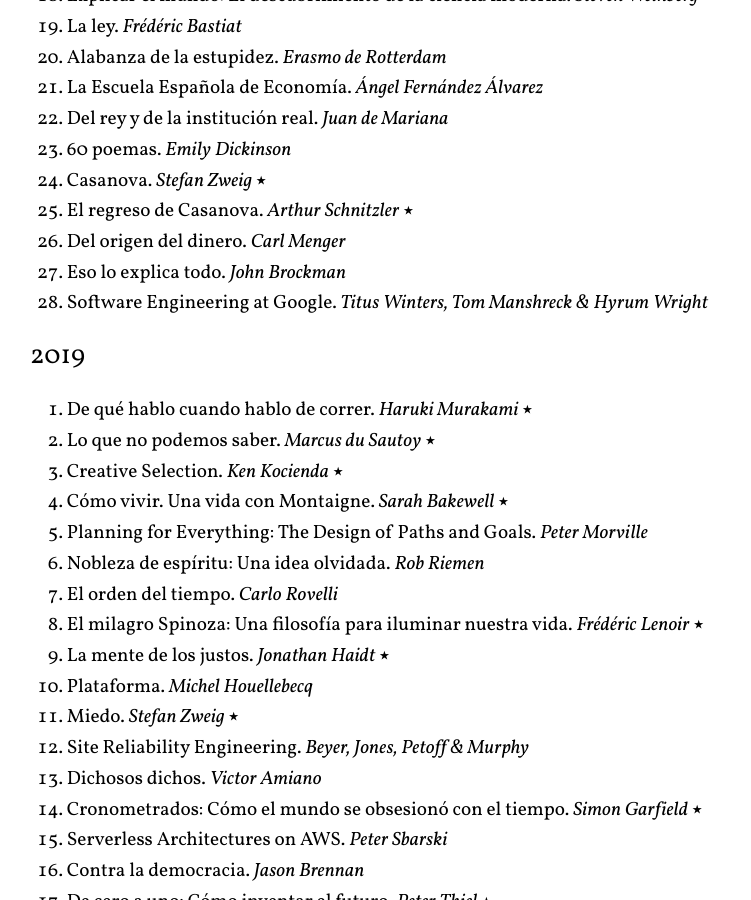
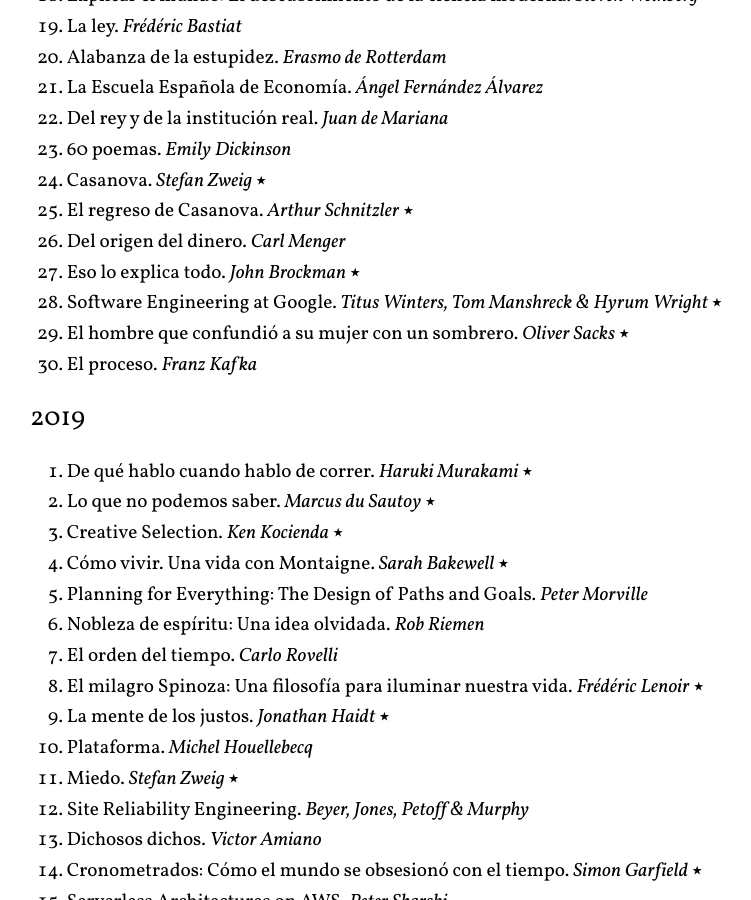
Before and after one commit to arturoherrero/arturoherrero.com, a Jekyll site: the page built from pages/books.md, in a window 1280 px wide and 900 px high, scrolled down 870 px. Shown: the whole window, without its empty margins (250-1001 px from the left). Built offline with Jekyll 4.4.1, drawn with Linux system fonts in a browser that asks for light colours.

Commit message:
Update book list

```diff
--- a/pages/books.md
+++ b/pages/books.md
@@ -36,8 +36,10 @@
 24. Casanova. *Stefan Zweig* ⭑
 25. El regreso de Casanova. *Arthur Schnitzler* ⭑
 26. Del origen del dinero. *Carl Menger*
-27. Eso lo explica todo. *John Brockman*
-28. Software Engineering at Google. *Titus Winters, Tom Manshreck & Hyrum Wright*
+27. Eso lo explica todo. *John Brockman* ⭑
+28. Software Engineering at Google. *Titus Winters, Tom Manshreck & Hyrum Wright* ⭑
+29. El hombre que confundió a su mujer con un sombrero. *Oliver Sacks* ⭑
+30. El proceso. *Franz Kafka*
 
 
 ### 2019
```
